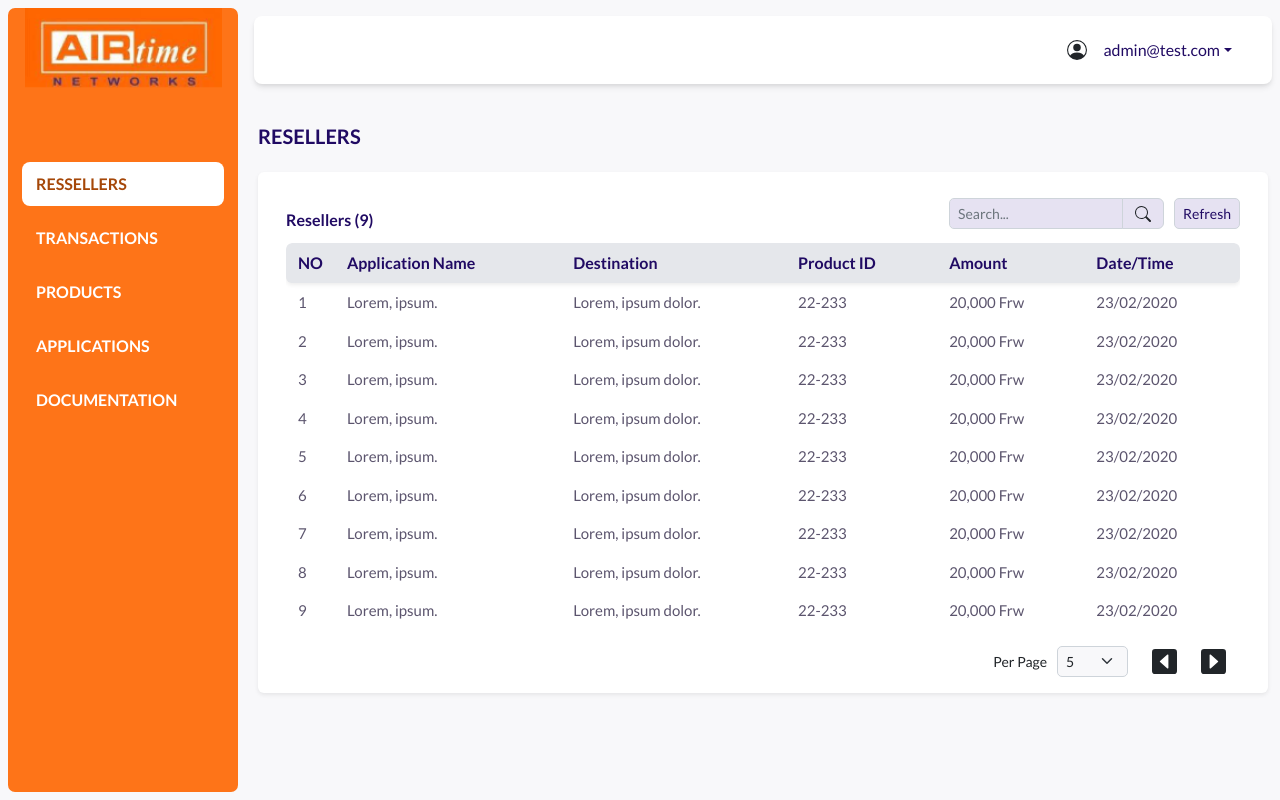
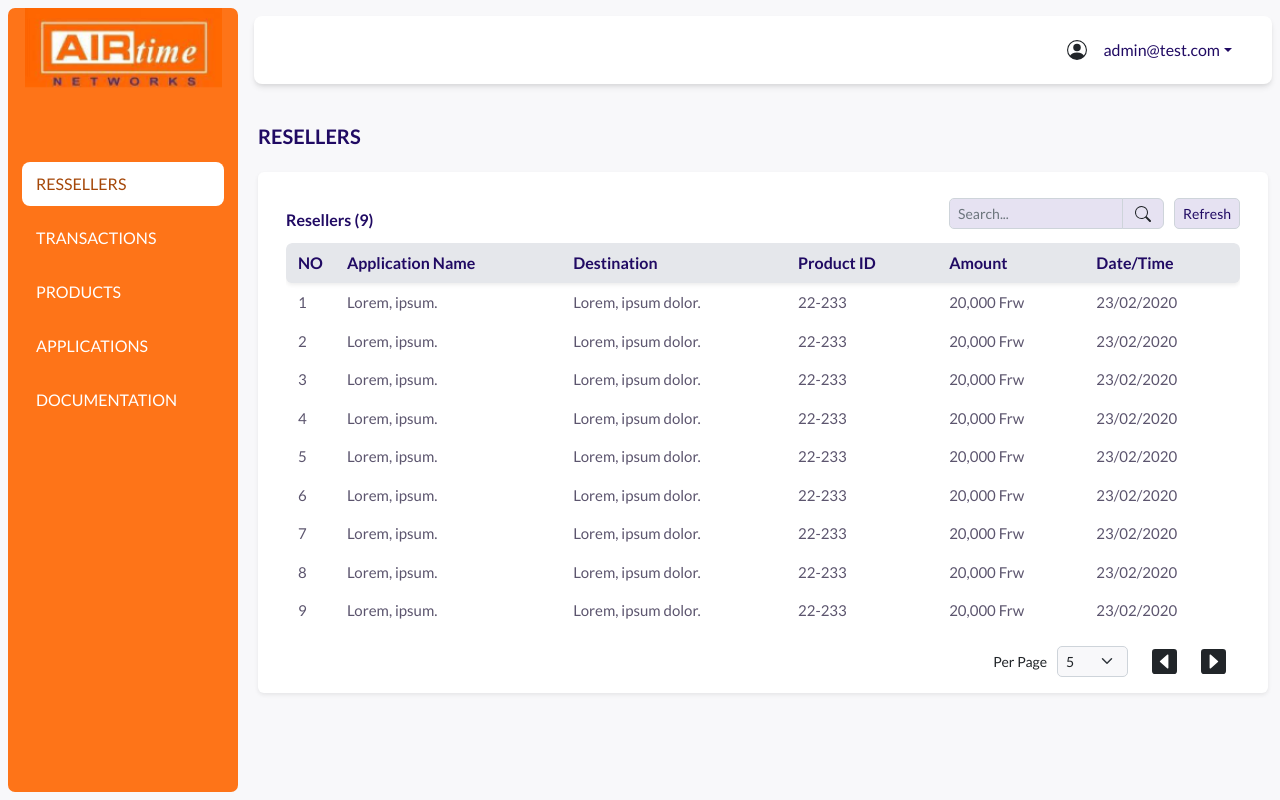
Before and after one commit to fredshema/atn, a React (Create React App) app: page /admin/resellers in a window 1280 px wide. Built offline with nearby package versions, Linux system fonts and the light colour scheme.

Commit message:
wed:changed font family

```diff
--- a/src/dashboard/components/sidebar/sidebar.jsx
+++ b/src/dashboard/components/sidebar/sidebar.jsx
@@ -28,7 +28,7 @@ function sidebar() {
             return (
               <li key={i} className="my-2.5 mx-3.5">
                 <Link
-                  className={`py-2.5 px-3.5  rounded-lg cursor-pointer uppercase font-semibold hover:bg-white no-underline w-100 block ${
+                  className={`py-2.5 px-3.5  rounded-lg cursor-pointer uppercase font-normal hover:bg-white no-underline w-100 block ${
                     isActive(route.path)
                       ? "text-primary-text bg-white"
                       : "text-white"
```
